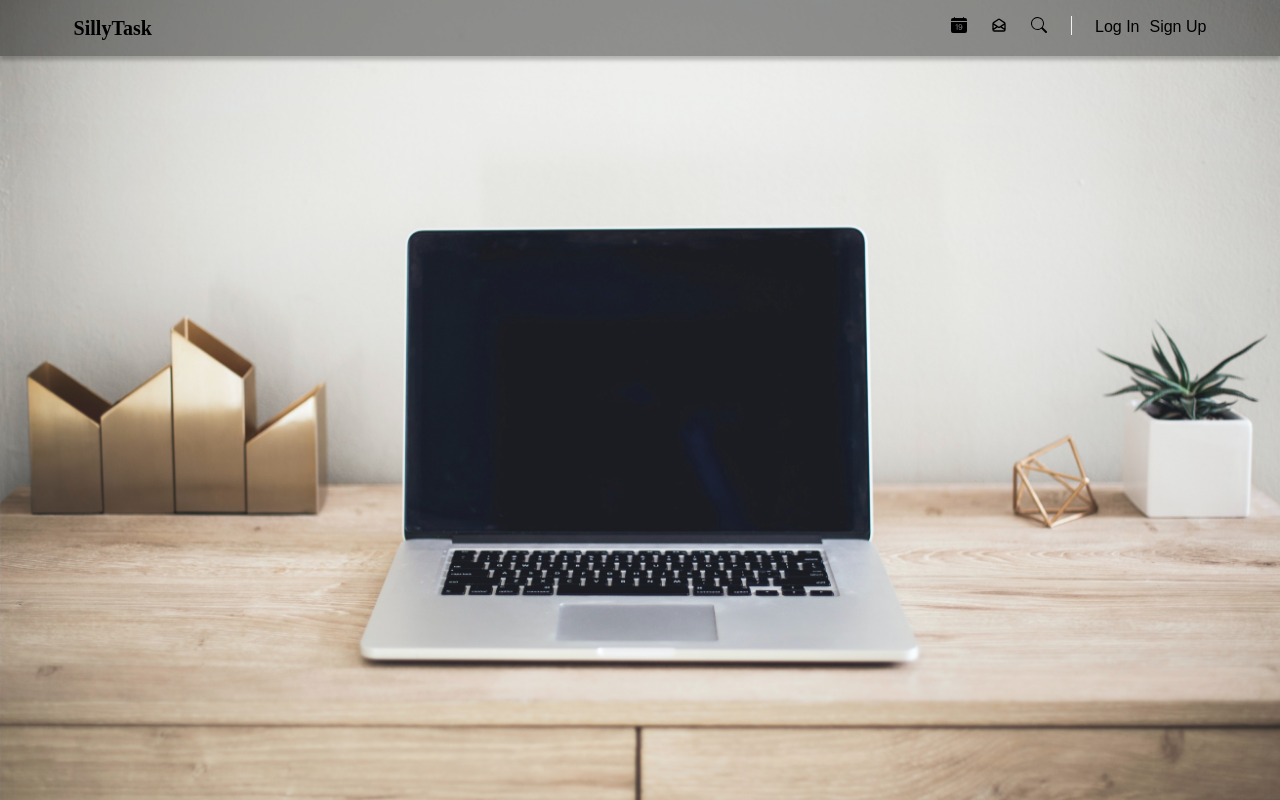
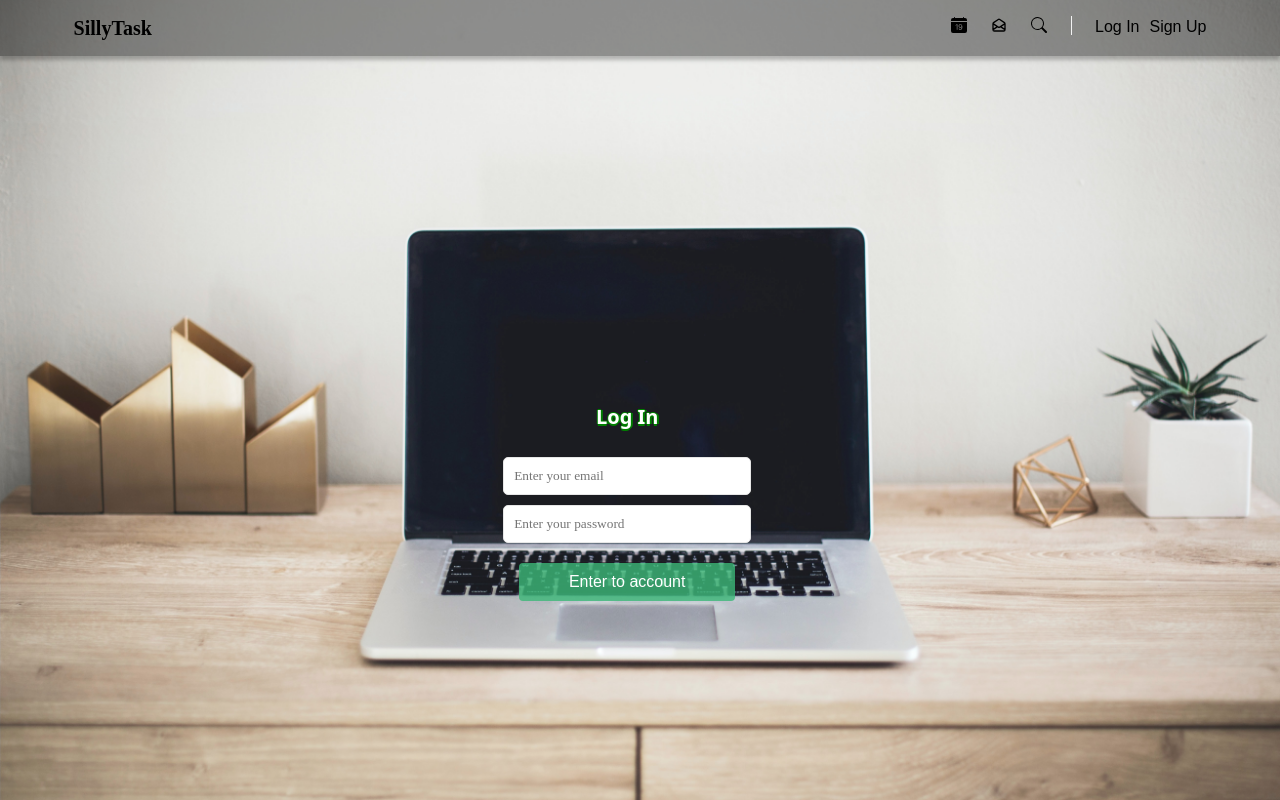
Before and after one commit to m4cy43/task_manager, a React (Create React App) app in the folder client/: page /login in a window 1280 px wide. Built offline with nearby package versions, Linux system fonts and the light colour scheme.

Commit message:
correct sign up + finished Log In form

```diff
--- a/client/src/App.js
+++ b/client/src/App.js
@@ -2,6 +2,7 @@ import React from 'react';
 import { BrowserRouter as Router, Routes, Route } from 'react-router-dom';
 import Header from './components/Header';
 import SignUp from './pages/SignUp';
+import LogIn from './pages/LogIn';
 
 function App() {
   return (
@@ -11,6 +12,7 @@ function App() {
           <Header />
           <Routes>
             <Route path="/signup" element={<SignUp />} />
+            <Route path="/login" element={<LogIn />} />
           </Routes>
         </div>
       </Router>
--- a/client/src/index.css
+++ b/client/src/index.css
@@ -110,8 +110,6 @@ a{
     flex-direction: column;
     align-items: center;
     margin: 0 auto;
-    width:25%;
-
     position: absolute;
     top: 63%;
     left: 49%;
@@ -124,11 +122,24 @@ a{
     font-size: 20px;
     font-family: sans;
     color:white;
-    margin-bottom:20px;
+    margin-bottom:10px;
     text-shadow: -1px 0 green, 0 2px green, 2px 0 green, 0 -1px green;
 
 }
 
+.sign-up_form{
+    display: flex;
+    flex-direction: column;
+    padding: 10px 20px;
+    color: #fff;
+    font-size: 16px;
+    font-weight: 700;
+    cursor: pointer;
+    text-align: center;
+    align-items: center;
+    width: 100%;
+    margin-bottom: 20px;
+}
 .sign-up_form input{
     width: 100%;
     padding: 10px;
@@ -136,27 +147,71 @@ a{
     border-radius: 5px;
     margin-bottom: 10px;
     font-family: inherit;
+}
 
+.form-submit{
+
+    padding: 10px 50px;
+    border: none;
+    background: rgba(60, 184, 120, 0.8);
+    border-radius: 4px;
+    font-size: 16px;
+    color: #FFFFFF;
 }
-.form-submit{
+
+.form-submit:hover {
+    transform: scale(0.98);
+}
+
+.login{
+    display:flex;
+    flex-direction: column;
+    align-items: center;
+    margin: 0 auto;
+    position: absolute;
+    top: 63%;
+    left: 49%;
+    transform: translate(-50%, -50%);
+}
+
+.login-phrase{
+    font-weight: bold;
+    font-size: 20px;
+    font-family: sans;
+    color:white;
+    margin-bottom:20px;
+    text-shadow: -1px 0 green, 0 2px green, 2px 0 green, 0 -1px green;
+}
+
+.login-form {
+    display: flex;
+    flex-direction: column;
     padding: 10px 20px;
-    margin-left: 12px;
-    border: 1px solid green;
-    border-radius: 5px;
-    background: gray;
     color: #fff;
     font-size: 16px;
     font-weight: 700;
     cursor: pointer;
     text-align: center;
-
-    display: flex;
     align-items: center;
-    justify-content: center;
     width: 100%;
     margin-bottom: 20px;
 }
 
-.form-submit:hover {
-    transform: scale(0.98);
+.login-form input{
+    width: 100%;
+    padding: 10px;
+    border: 1px solid #e6e6e6;
+    border-radius: 5px;
+    margin-bottom: 10px;
+    font-family: inherit;
 }
+
+.login-submit{
+    margin-top:-20px;
+    padding: 10px 50px;
+    border: none;
+    background: rgba(60, 184, 120, 0.8);
+    border-radius: 4px;
+    font-size: 16px;
+    color: #FFFFFF;
+}
--- a/client/src/pages/LogIn.jsx
+++ b/client/src/pages/LogIn.jsx
@@ -3,9 +3,18 @@ import React from 'react'
 function LogIn() {
     return (
 
-        <div className="Login">
+        <div className="login">
+
+            <h4 className="login-phrase">Log In</h4>
+
+            <form className="login-form">
+
+                <input type="email" name="email" placeholder="Enter your email"></input>
+                <input type="password" name="password" placeholder="Enter your password"></input>
 
 
+            </form>
+            <button className="login-submit">Enter to account</button>
         </div>
 
     )
--- a/client/src/pages/SignUp.jsx
+++ b/client/src/pages/SignUp.jsx
@@ -2,9 +2,11 @@ import React from 'react'
 
 function SignUp() {
     return (
+
         <div className="sign-up">
 
             <h4 className="sign-up_phrase">Sign Up</h4>
+
             <form className="sign-up_form">
 
                 <input type="text" name="name" placeholder="Enter your name"></input>
@@ -14,8 +16,11 @@ function SignUp() {
                 <button className="form-submit">Create Account</button>
 
             </form>
+
         </div>
+
     )
+
 }
 
 export default SignUp
```
